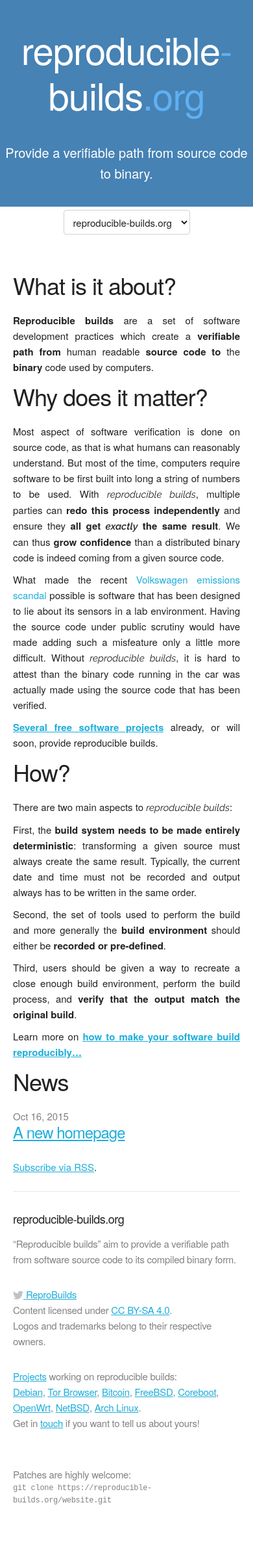
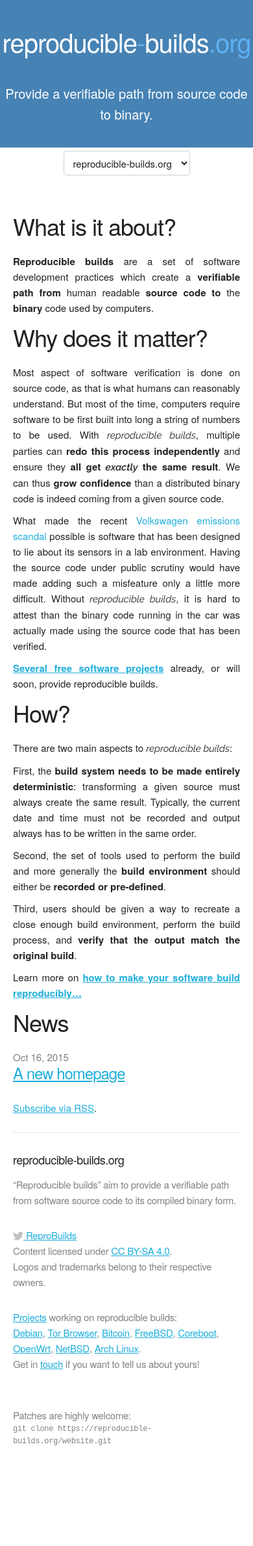
Before and after one commit to prototypefund/reproducible-website, a Jekyll site: the page built from index.html, in a window 390 px wide. Shown: the whole page at 65% size. Built offline with Jekyll 4.4.1, drawn with Linux system fonts in a browser that asks for light colours; some web fonts are replaced; after the commit the page ends 2288 px from its top, so only the background shows below that.

Commit message:
Reduce home title on small screen.

```diff
--- a/css/main.css
+++ b/css/main.css
@@ -11,7 +11,6 @@
   padding-bottom: 1.0rem;
 }
 .home header h1 {
-  font-size: 5.8rem;
   padding-top: 4.0rem;
   padding-bottom: 2.0rem;
 }
@@ -21,7 +20,11 @@
 .home header .tagline {
   font-size: 2.0rem;
 }
-
+@media (min-width: 480px) {
+  .home header h1 {
+    font-size: 5.8rem;
+  }
+}
 @media (min-width: 750px) {
   .home .title, .post-content .title  {
     text-align: right;
```
